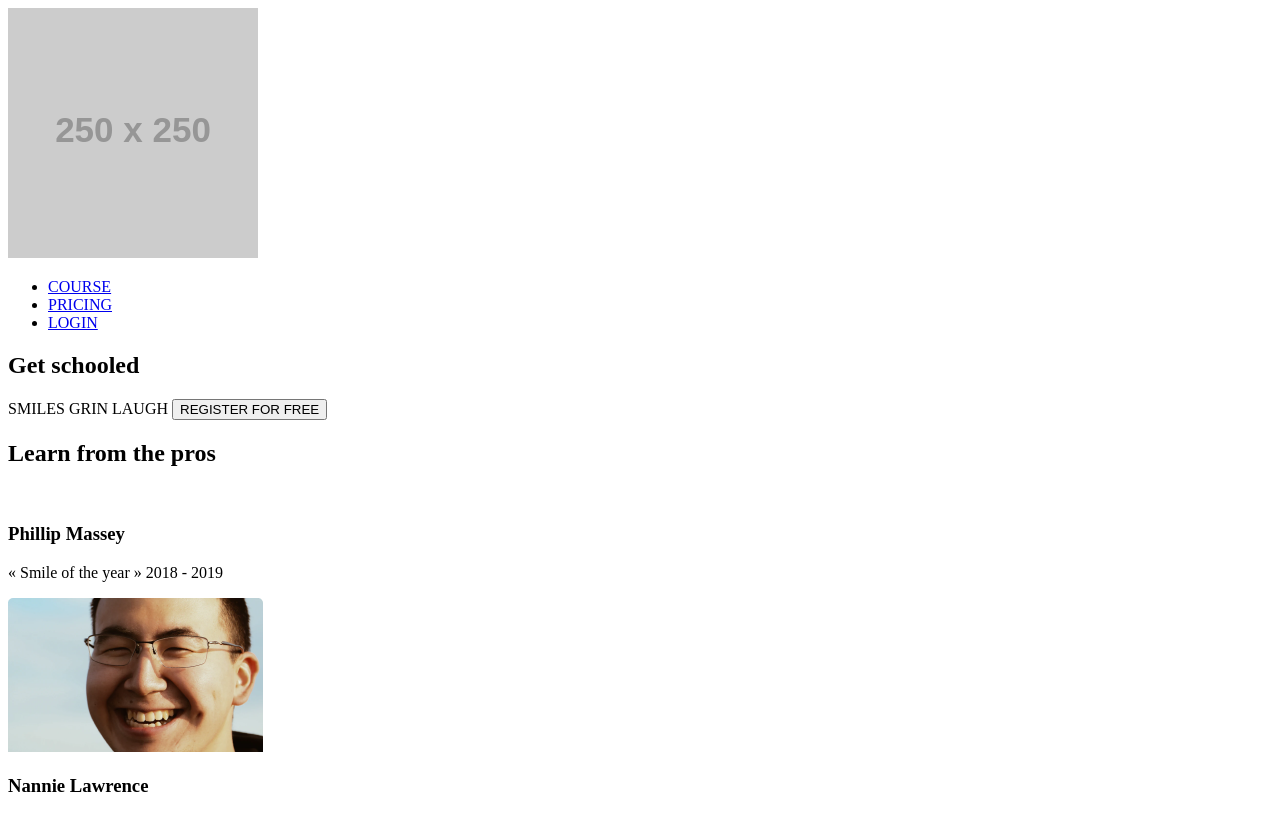
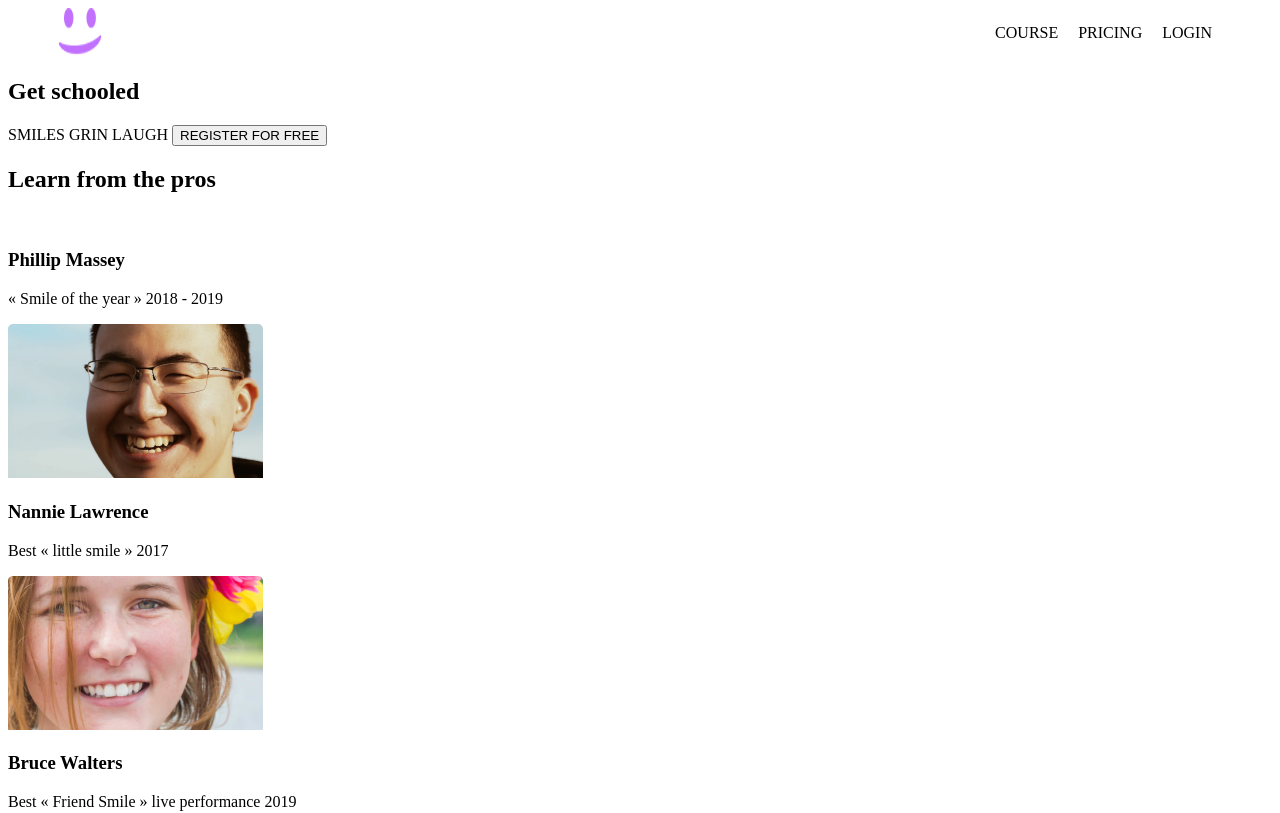
Before and after one commit to IginlaIsrael/alx_html_css, a plain HTML site: page css_advanced/index.html in a window 1280 px wide. Shown: the top 813 px of the page. Drawn offline with Linux system fonts and the light colour scheme; placeholder pictures from the web are drawn by us; files whose address does not match are found by name.

Commit message:
Updating index.html and README.md

```diff
--- a/css_advanced/index.html
+++ b/css_advanced/index.html
@@ -5,13 +5,14 @@
     <meta name="viewport" content="width=device-width, initial-scale=1.0">
     <script src="https://kit.fontawesome.com/4a2b055604.js" crossorigin="anonymous"></script>
     <title>Document</title>
+    <link rel="stylesheet" href="styles.css">
 </head>
 <body>
     <header>
         <nav>
-            <img src="https://fakeimg.pl/250x250?text=Sample+Logo" alt="logo">
+            <img src="pic/CSS Advanced/smile.png" alt="logo">
 
-            <ul>
+            <ul class="nav">
                 <li><a href="#">COURSE</a></li>
                 <li><a href="#">PRICING</a></li>
                 <li><a href="#">LOGIN</a></li>
@@ -197,7 +198,7 @@
     <footer>
         <section>
             <div>
-                <img src="pic/logo.png" alt="logo">
+                <img src="https://fakeimg.pl/250x250?text=Sample+Logo" alt="logo">
                 <div>
                     <i class="fa-brands fa-facebook"></i>
                     <i class="fa-brands fa-twitter"></i>
--- /dev/null
+++ b/css_advanced/styles.css
@@ -0,0 +1,23 @@
+
+nav{
+    display: flex;
+    justify-content: space-between;
+    padding: 0 50px;
+}
+.nav{
+    display: flex;
+    flex-direction: row;
+    list-style: none;
+
+}
+.nav li{
+    padding: 0 10px;
+}
+.nav a{
+    color: black;
+    text-decoration: none;
+}
+header{
+    margin: 0px;
+    align-items: center;
+}
```
